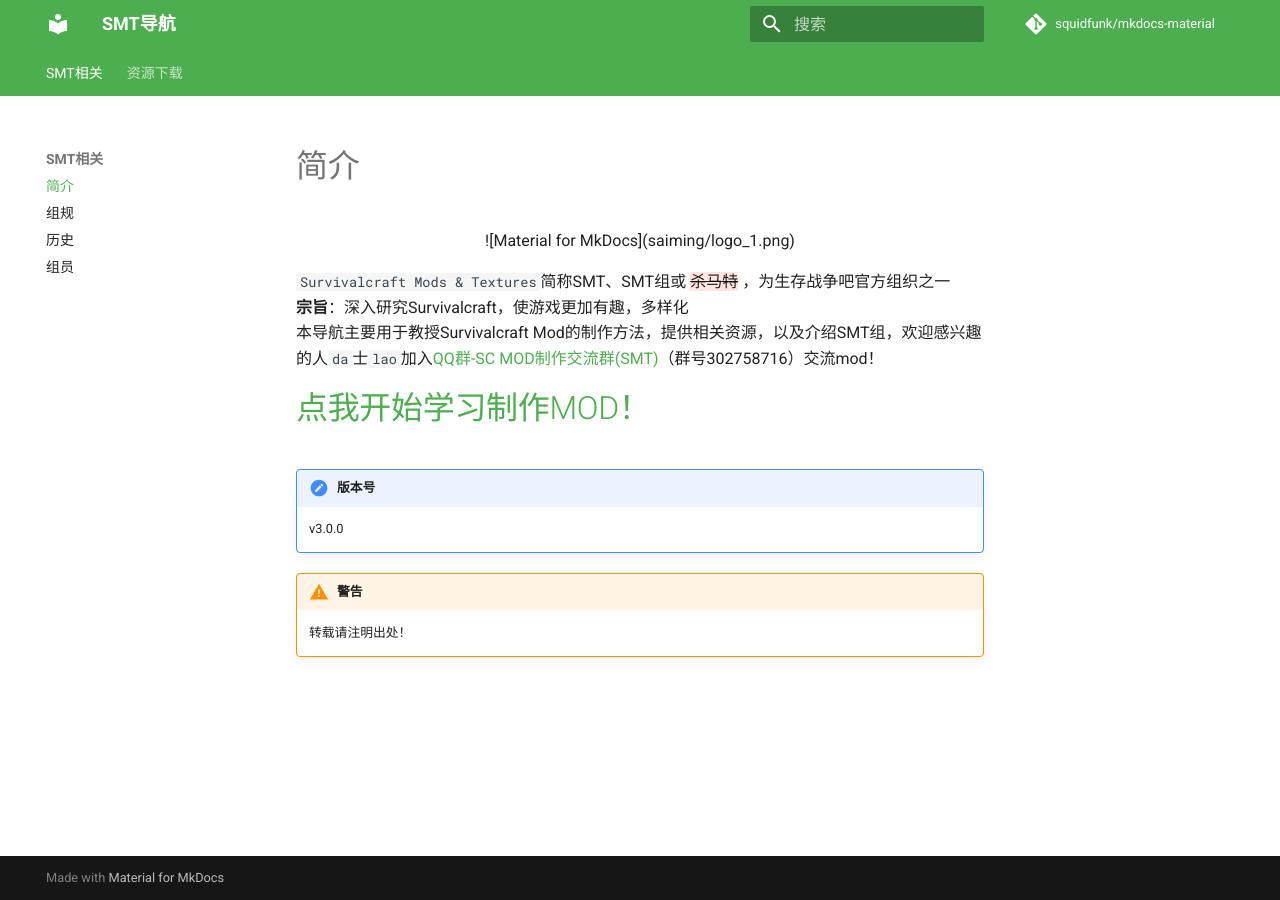
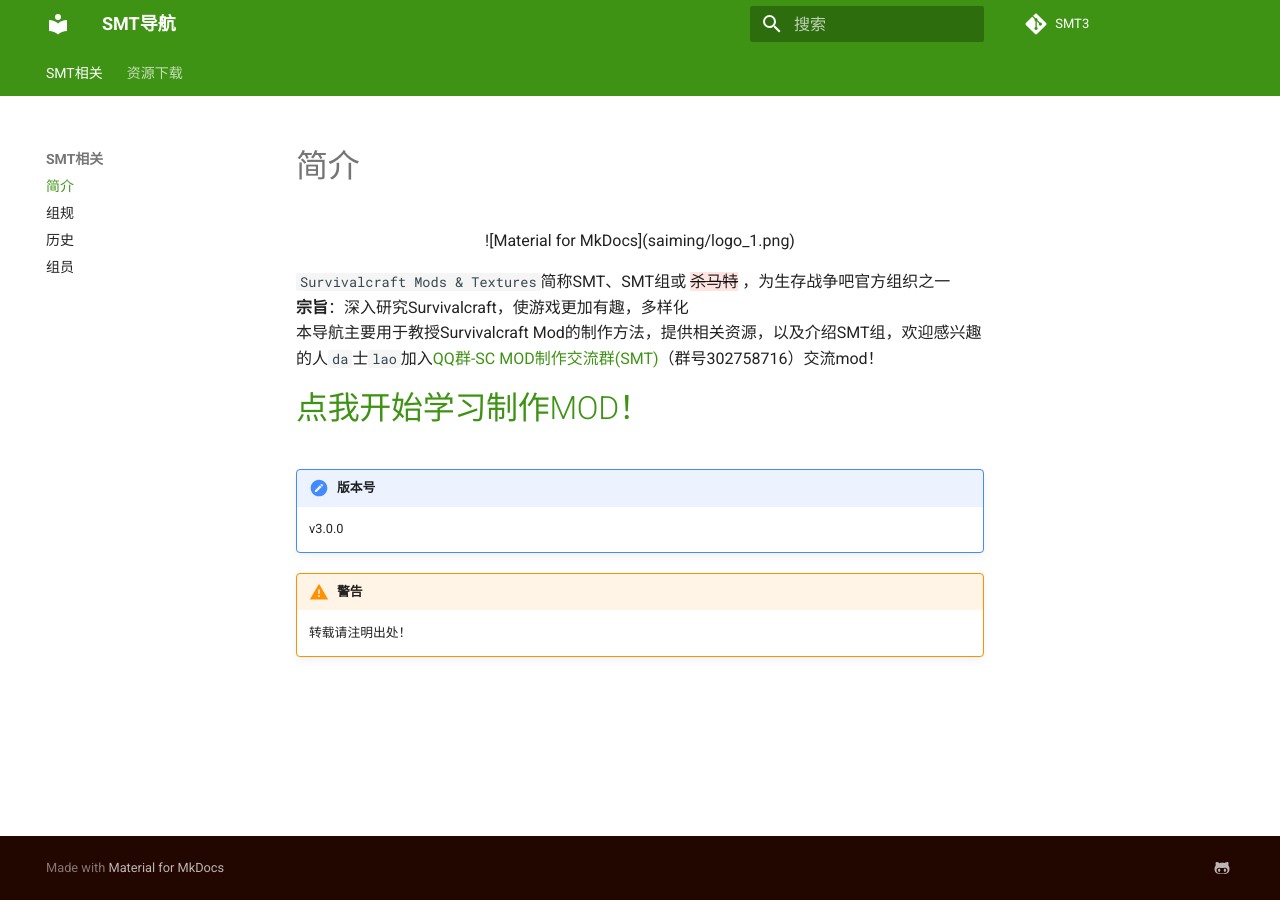
Before and after one commit to XiaofengdiZhu/SMT3, an MkDocs documentation site: the page built from docs/index.md, in a window 1280 px wide. Built offline with MkDocs 1.6.1 and Material for MkDocs 9.7.7, drawn with Linux system fonts in a browser that asks for light colours; comment, search, counter and statistics services are not loaded; old or Windows-style settings are respelled for this version of MkDocs.

```diff
--- a/docs/stylesheets/extra.css
+++ b/docs/stylesheets/extra.css
@@ -1,4 +1,46 @@
-.hide
-{
+.hide {
     display: none;
 }
+
+/*调整底栏高度和颜色*/
+.md-footer-meta {
+    background-color: #220600
+}
+
+.md-footer-social {
+    padding: 0.2rem 0;
+}
+
+.md-footer-nav {
+    background-color: #240800;
+}
+
+.md-footer-nav__link {
+    padding-top: 1.8rem;
+    padding-bottom: 0rem;
+}
+
+/*自定义主题色*/
+button[data-md-color-primary=green] {
+    background-color: #3f9314
+}
+
+[data-md-color-primary=green] .md-typeset a {
+    color: #3f9314
+}
+
+[data-md-color-primary=green] .md-header, [data-md-color-primary=green] .md-hero {
+    background-color: #3f9314
+}
+
+[data-md-color-primary=green] .md-nav__link--active, [data-md-color-primary=green] .md-nav__link:active {
+    color: #3f9314
+}
+
+html [data-md-color-primary=green] .md-nav--primary .md-nav__title--site {
+    background-color: #3f9314
+}
+
+[    data-md-color-primary=green] .md-tabs {
+    background-color: #3f9314
+}
--- a/mkdocs.yml
+++ b/mkdocs.yml
@@ -1,10 +1,15 @@
-site_name: SMT导航
-repo_name: 'squidfunk/mkdocs-material'
-repo_url: 'https://github.com/squidfunk/mkdocs-material'
+site_name: 'SMT导航'
+site_author: '销锋镝铸'
+repo_name: 'SMT3'
+repo_url: 'https://github.com/XiaofengdiZhu/SMT3'
+use_directory_urls: false
+
 theme:
   name: 'material'
   custom_dir: 'material'
   language: 'zh'
+  static_templates:
+    - '404.html'
   feature:
     tabs: true
   palette:
@@ -14,11 +19,15 @@ theme:
 
 extra:
   search:
-    version: 1.0
-    language: 'jp, en'
+    language: 'en, jp'
+  social:
+    - type: github-alt
+      link: 'https://github.com/XiaofengdiZhu'
 
 extra_css:
   - 'stylesheets/extra.css'
+extra_javascript:
+ - 'javascript/extra.js'
 
 markdown_extensions:
   - admonition
@@ -33,6 +42,10 @@ markdown_extensions:
       smart_enable: all
   - pymdownx.details
 
+google_analytics:
+  - 'UA-119895782-1'
+  - 'auto'
+
 pages:
   - 'SMT相关':
     - '简介': 'index.md'
```
Also changed, not shown: docs/javascript/extra.js (added), material/assets/stylesheets/application-palette.6079476c.css.
